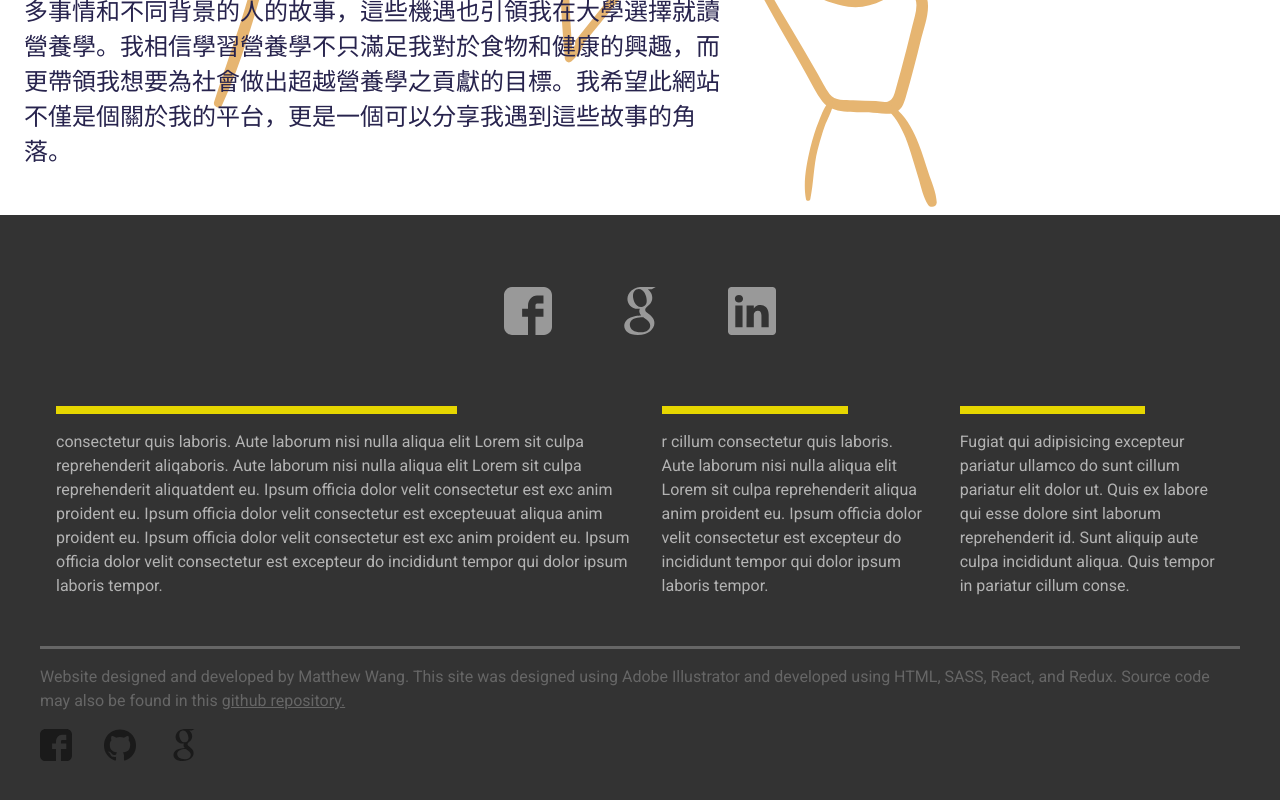
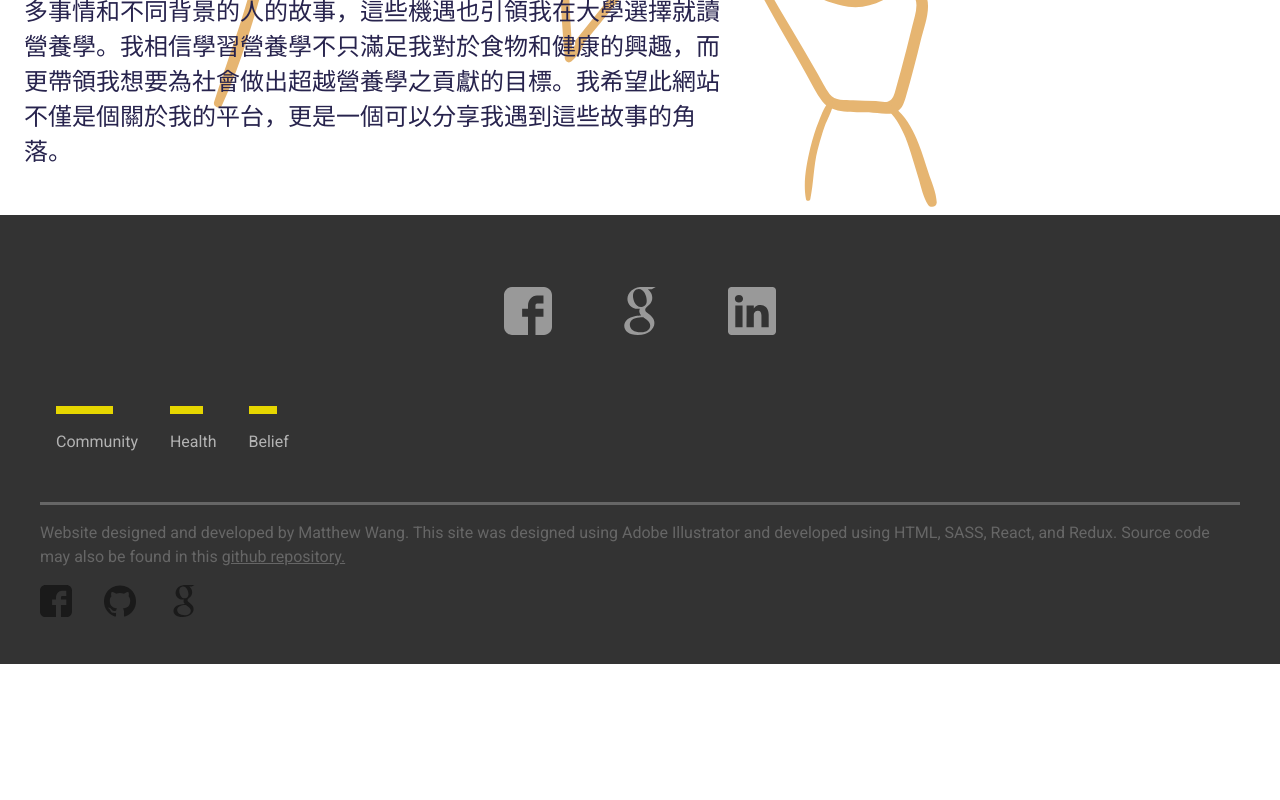
Before and after one commit to matowang/Justin-Paradise, a React (Create React App) app: page / in a window 1280 px wide. Shown: the part 1899-2699 px from the top of the page. After the commit the page ends 2563 px from the top, so only its background shows below. Built offline with nearby package versions, Linux system fonts and the light colour scheme; a web font is replaced by a local one.

Commit message:
footer words

```diff
--- a/src/components/Footer.js
+++ b/src/components/Footer.js
@@ -20,15 +20,15 @@ const Footer = (props) => {
                 <section id="footer_section-container">
                     <div className="footer_section">
                         <div className="decor-line" />
-                        <p>consectetur quis laboris. Aute laborum nisi nulla aliqua elit Lorem sit culpa reprehenderit aliqaboris. Aute laborum nisi nulla aliqua elit Lorem sit culpa reprehenderit aliquatdent eu. Ipsum officia dolor velit consectetur est exc anim proident eu. Ipsum officia dolor velit consectetur est excepteuuat aliqua anim proident eu. Ipsum officia dolor velit consectetur est exc anim proident eu. Ipsum officia dolor velit consectetur est excepteur do incididunt tempor qui dolor ipsum laboris tempor.</p>
+                        <p>Community</p>
                     </div>
                     <div className="footer_section">
                         <div className="decor-line" />
-                        <p>r cillum consectetur quis laboris. Aute laborum nisi nulla aliqua elit Lorem sit culpa reprehenderit aliqua anim proident eu. Ipsum officia dolor velit consectetur est excepteur do incididunt tempor qui dolor ipsum laboris tempor.</p>
+                        <p>Health</p>
                     </div>
                     <div className="footer_section">
                         <div className="decor-line" />
-                        <p>Fugiat qui adipisicing excepteur pariatur ullamco do sunt cillum pariatur elit dolor ut. Quis ex labore qui esse dolore sint laborum reprehenderit id. Sunt aliquip aute culpa incididunt aliqua. Quis tempor in pariatur cillum conse.</p>
+                        <p>Belief</p>
                     </div>
                 </section>
                 <section id="footer_credit">
```
